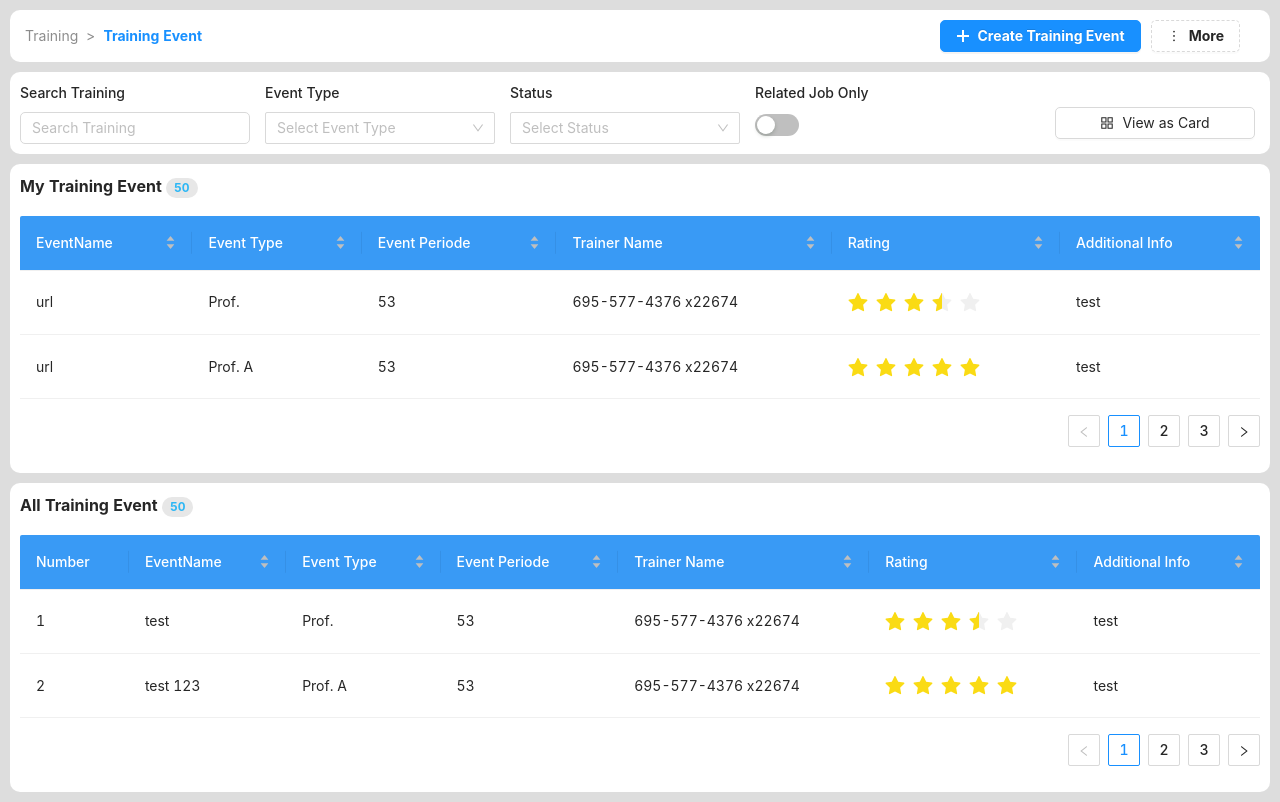
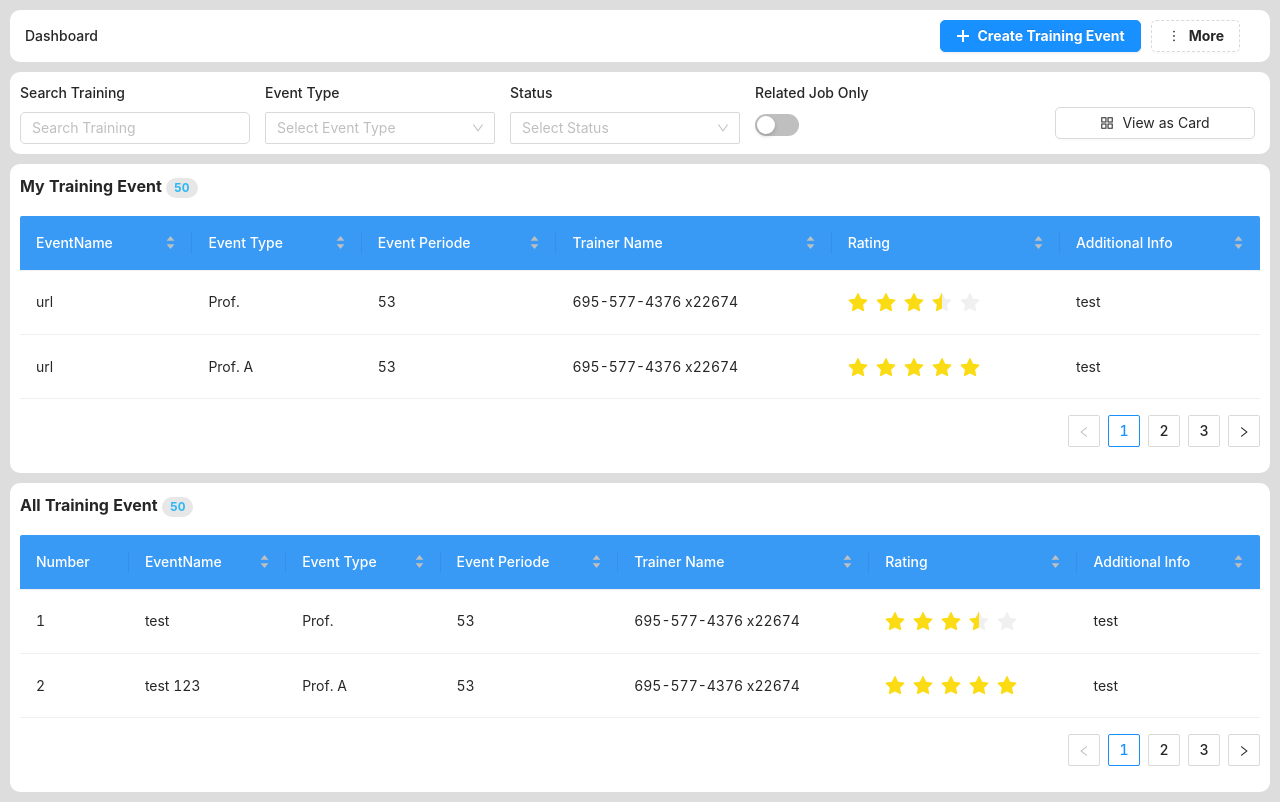
Before and after one commit to aisyahnnd/dataon-project, a React (Vite) app: page / in a window 1280 px wide. Built offline with nearby package versions, Linux system fonts and the light colour scheme.

Commit message:
fix : integrate breadcumb to dynamic page

```diff
--- /dev/null
+++ b/src/Components/SectionHeader/index.jsx
@@ -0,0 +1,91 @@
+import { MoreOutlined, PlusOutlined } from "@ant-design/icons";
+import { Breadcrumb, Button, Col, Row } from "antd";
+import { useNavigate, Link, useLocation, useParams } from "react-router-dom";
+import { useContext } from "react";
+import { AppContext } from "../../Context";
+const SectionHeader = ({ viewButton }) => {
+  const navigate = useNavigate();
+  const params = useParams();
+  const location = useLocation();
+  const handleCreate = () => {
+    navigate("/training/create");
+  };
+  //breadcumb
+  const pathSnippets = location.pathname.split("/").filter(i => i);
+  const breadcrumbNameMaps = {
+    "/": "Dashboard",
+    "/register": "Register",
+    "/training": "Training",
+    ["/training/" + params.id]: "My Training",
+    "/training/create": "Create Training",
+    ["/mytraining/" + params.id]: "Detail Page",
+    "/mytraining/edit": "Edit",
+    ["/mytraining/edit/" + params.id]: "Edit Detail",
+    "/mytraining": "My Training",
+  };
+  const extraBreadcrumbItems = pathSnippets.map((_, index) => {
+    const url = `/${pathSnippets.slice(0, index + 1).join("/")}`;
+    return (
+      <Breadcrumb.Item key={url}>
+        {/* <Link to={url}>{breadcrumbNameMaps[url]}</Link> //disable link because route not dynamic */}
+        {breadcrumbNameMaps[url]}
+      </Breadcrumb.Item>
+    );
+  });
+  const breadcrumbItems = [
+    <Breadcrumb.Item key={"/"}>
+      <Link to="/">Dashboard</Link>
+    </Breadcrumb.Item>,
+  ].concat(extraBreadcrumbItems);
+  return (
+    <>
+      <div className="site-card-wrapper">
+        <Row>
+          <Col
+            span={12}
+            style={{
+              textAlign: "left",
+              paddingTop: 5,
+              paddingLeft: 5,
+            }}
+          >
+            <Breadcrumb separator=">">{breadcrumbItems}</Breadcrumb>
+          </Col>
+          <Col
+            span={12}
+            style={{
+              textAlign: "right",
+              padding: 0,
+            }}
+          >
+            {viewButton && (
+              <>
+                <Button
+                  onClick={handleCreate}
+                  type="primary"
+                  htmlType="submit"
+                  style={{ borderRadius: 5, fontWeight: "bold" }}
+                >
+                  <PlusOutlined /> Create Training Event
+                </Button>
+                <Button
+                  type="dashed"
+                  style={{
+                    borderRadius: 5,
+                    fontWeight: "bold",
+                    marginLeft: 10,
+                    marginRight: 20,
+                  }}
+                >
+                  <MoreOutlined /> More
+                </Button>
+              </>
+            )}
+          </Col>
+        </Row>
+      </div>
+    </>
+  );
+};
+
+export default SectionHeader;
--- a/src/Components/index.jsx
+++ b/src/Components/index.jsx
@@ -4,4 +4,13 @@ import ButtonIcon from "./ButtonIcon";
 import Toggle from "./Toogle";
 import CardEvent from "./CardEvent";
 import Link from "./Link";
-export { TextInput, SelectBox, ButtonIcon, Toggle, CardEvent, Link };
+import SectionHeader from "./SectionHeader";
+export {
+  TextInput,
+  SelectBox,
+  ButtonIcon,
+  Toggle,
+  CardEvent,
+  Link,
+  SectionHeader,
+};
--- a/src/Context/index.jsx
+++ b/src/Context/index.jsx
@@ -15,7 +15,6 @@ export const ContextWrapper = props => {
   const [AllTrainingCardContext] = useState(dataTraining);
   // for toggle switch view
   const [view, setView] = useState(false);
-
   return (
     <AppContext.Provider
       value={{
--- a/src/Pages/Dashboard/index.jsx
+++ b/src/Pages/Dashboard/index.jsx
@@ -1,4 +1,5 @@
 import { useContext } from "react";
+import { SectionHeader } from "../../Components";
 import { AppContext } from "../../Context";
 import {
   FilterTrainingEvent,
@@ -6,13 +7,12 @@ import {
   AllTrainingEventTable,
   MyTrainingEventTable,
   AllTrainingEvent,
-  SectionHeader,
 } from "../../Parts";
 const Dashboard = () => {
   const { view } = useContext(AppContext);
   return (
     <>
-      <SectionHeader />
+      <SectionHeader viewButton></SectionHeader>
       <FilterTrainingEvent />
       {view ? (
         <>
--- a/src/Pages/TrainingCreatePage /TrainingCreatePage.jsx
+++ b/src/Pages/TrainingCreatePage /TrainingCreatePage.jsx
@@ -12,6 +12,7 @@ import {
   Col,
 } from "antd";
 import { useNavigate, useLocation } from "react-router-dom";
+import { SectionHeader } from "../../Components";
 const { RangePicker } = DatePicker;
 
 const normFile = e => {
@@ -38,6 +39,7 @@ export const TrainingCreatePage = () => {
 
   return (
     <>
+      <SectionHeader></SectionHeader>
       <div className="site-card-wrapper">
         <Form
           labelCol={{
--- a/src/Pages/TrainingEditPage/TrainingEditPage.jsx
+++ b/src/Pages/TrainingEditPage/TrainingEditPage.jsx
@@ -13,6 +13,7 @@ import {
 import { useNavigate, useLocation } from "react-router-dom";
 import dayjs from "dayjs";
 import moment from "moment";
+import { SectionHeader } from "../../Components";
 const { RangePicker } = DatePicker;
 
 const normFile = e => {
@@ -113,6 +114,7 @@ export const TrainingEditPage = () => {
 
   return (
     <>
+      <SectionHeader></SectionHeader>
       <div className="site-card-wrapper">
         <Form
           labelCol={{
--- a/src/Parts/SectionHeader/index.jsx
+++ /dev/null
@@ -1,64 +0,0 @@
-import { MoreOutlined, PlusOutlined } from "@ant-design/icons";
-import { Breadcrumb, Button, Col, Row } from "antd";
-import { useNavigate } from "react-router-dom";
-
-const SectionHeader = () => {
-  const navigate = useNavigate();
-
-  const handleCreate = () => {
-    navigate("/training/create");
-  };
-
-  return (
-    <>
-      <div className="site-card-wrapper">
-        <Row>
-          <Col
-            span={12}
-            style={{
-              textAlign: "left",
-              paddingTop: 5,
-              paddingLeft: 5,
-            }}
-          >
-            <Breadcrumb separator=">">
-              <Breadcrumb.Item>Training</Breadcrumb.Item>
-              <Breadcrumb.Item style={{ fontWeight: "bold", color: "#1890ff" }}>
-                Training Event
-              </Breadcrumb.Item>
-            </Breadcrumb>
-          </Col>
-          <Col
-            span={12}
-            style={{
-              textAlign: "right",
-              padding: 0,
-            }}
-          >
-            <Button
-              onClick={handleCreate}
-              type="primary"
-              htmlType="submit"
-              style={{ borderRadius: 5, fontWeight: "bold" }}
-            >
-              <PlusOutlined /> Create Training Event
-            </Button>
-            <Button
-              type="dashed"
-              style={{
-                borderRadius: 5,
-                fontWeight: "bold",
-                marginLeft: 10,
-                marginRight: 20,
-              }}
-            >
-              <MoreOutlined /> More
-            </Button>
-          </Col>
-        </Row>
-      </div>
-    </>
-  );
-};
-
-export default SectionHeader;
--- a/src/Parts/index.jsx
+++ b/src/Parts/index.jsx
@@ -3,12 +3,10 @@ import MyTrainingEventTable from "./MyTrainingEventTable";
 import AllTrainingEventTable from "./AllTrainingEventTable";
 import MyTrainingCard from "./MyTrainingCard";
 import AllTrainingEvent from "./AllTrainingEvent";
-import SectionHeader from "./SectionHeader";
 export {
   FilterTrainingEvent,
   MyTrainingEventTable,
   AllTrainingEventTable,
   MyTrainingCard,
   AllTrainingEvent,
-  SectionHeader,
 };
```
Also changed, not shown: src/Pages/RegisterPage/RegisterPage.jsx (+69 -90 lines), src/Pages/TrainingDetailPage/TrainingDetailPage.jsx (+30 -37 lines).
